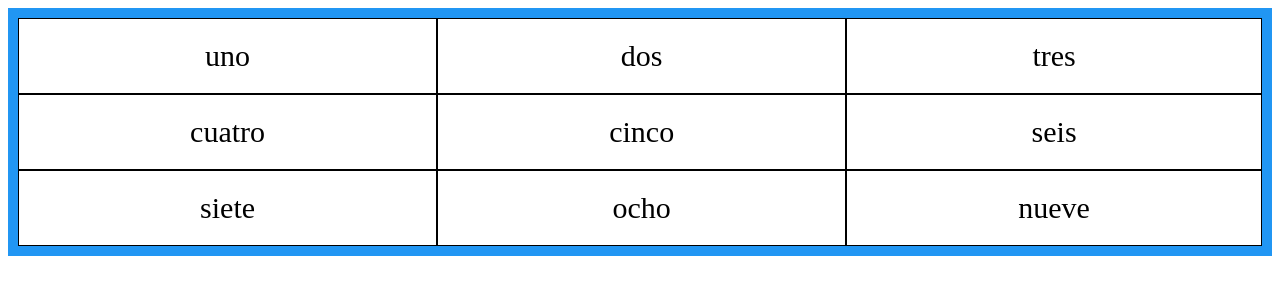
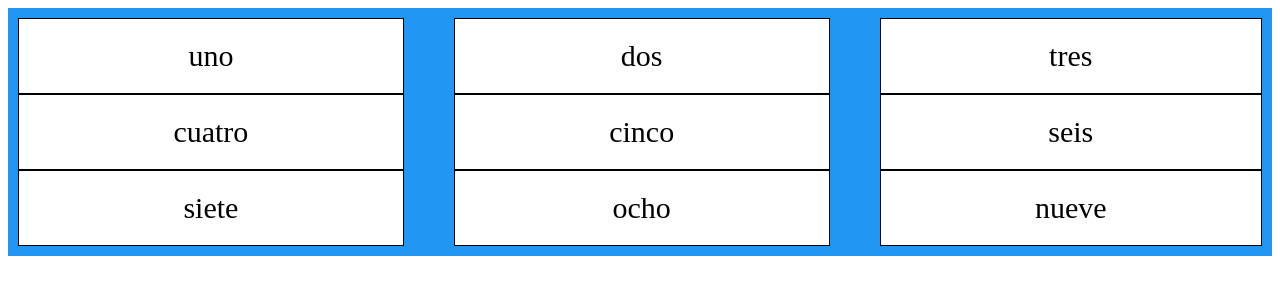
Before and after one commit to DiegoAlexanderGomezLeal/practicaGrid, a plain HTML site: page index.html in a window 1280 px wide. Drawn offline with Linux system fonts and the light colour scheme.

Commit message:
feat: :sparkles: terminamos la configuracion en style

```diff
--- a/css/style.css
+++ b/css/style.css
@@ -1,5 +1,6 @@
 .pantalla{
     display: grid;
+    grid-column-gap: 50px;
     grid-template-columns: auto auto auto;
     background-color: #2196f3;
     padding: 10px;
```
